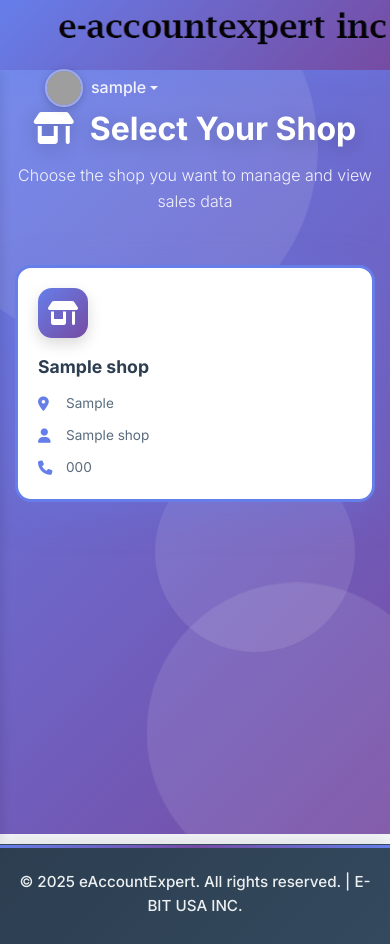
After one commit to MarufSwe/eAccountExpert, a Django app: page /dashboard/select-shop/ in a window 390 px wide. The commit adds this page. Run offline with Django 5.2, Linux system fonts and the light colour scheme; a user stored in the database is signed in; tables that the repository leaves empty hold one stand-in row (values such as "Sample post"); some libraries are stand-ins or nearby versions; grey boxes are pictures that could not be loaded.

Commit message:
change shop design

```diff
--- a/config/settings.py
+++ b/config/settings.py
@@ -131,5 +131,5 @@ STATIC_ROOT = os.path.join(BASE_DIR, 'static')
 DEFAULT_AUTO_FIELD = 'django.db.models.BigAutoField'
 
 
-LOGIN_REDIRECT_URL = 'home'
+LOGIN_REDIRECT_URL = 'shop_selection'
 LOGIN_URL = 'login'
--- a/config/urls.py
+++ b/config/urls.py
@@ -22,10 +22,10 @@ from django.contrib.auth.decorators import login_required
 def smart_redirect(request):
     """
     Smart redirect: show landing page for non-authenticated users,
-    redirect to dashboard for authenticated users
+    redirect to shop selection for authenticated users
     """
     if request.user.is_authenticated:
-        return redirect('sales_data_list')
+        return redirect('shop_selection')
     else:
         return redirect('landing_page')
 
--- a/landing/templates/landing/index.html
+++ b/landing/templates/landing/index.html
@@ -439,7 +439,7 @@
                         <a class="nav-link" href="#contact">Contact</a>
                     </li>
                     <li class="nav-item ms-3">
-                        <a href="/dashboard/" class="btn-dashboard">
+                        <a href="/dashboard/select-shop/" class="btn-dashboard">
                             <i class="fas fa-chart-line me-2"></i>Dashboard
                         </a>
                     </li>
@@ -564,7 +564,7 @@
                     <p class="cta-description">
                         For accounting, tax, and payroll services, get in touch with TBL today.
                     </p>
-                    <a href="/dashboard/" class="cta-btn">
+                    <a href="/dashboard/select-shop/" class="cta-btn">
                         <i class="fas fa-chart-line me-2"></i>Get Started Today
                     </a>
                 </div>
@@ -580,7 +580,7 @@
                 <div class="footer-nav">
                     <a href="#services">Services</a>
                     <a href="#about">About</a>
-                    <a href="/dashboard/">Dashboard</a>
+                    <a href="/dashboard/select-shop/">Dashboard</a>
                     <a href="#contact">Contact</a>
                 </div>
                 <div class="footer-contact">
--- a/sales/templates/base.html
+++ b/sales/templates/base.html
@@ -604,9 +604,15 @@
     <nav class="navbar">
         <!-- Left side: Brand only -->
         <div class="d-flex align-items-center">
-            <a class="navbar-brand" href="{% url 'landing_page' %}">
-                <img src="{% static 'images/ea.png' %}" alt="eAccountExpert Logo">
-            </a>
+            {% if user.is_authenticated %}
+                <a class="navbar-brand" href="{% url 'shop_selection' %}">
+                    <img src="{% static 'images/ea.png' %}" alt="eAccountExpert Logo">
+                </a>
+            {% else %}
+                <a class="navbar-brand" href="{% url 'landing_page' %}">
+                    <img src="{% static 'images/ea.png' %}" alt="eAccountExpert Logo">
+                </a>
+            {% endif %}
         </div>
 
         <!-- Right side: User menu -->
--- /dev/null
+++ b/sales/templates/shops/shop_selection.html
@@ -0,0 +1,510 @@
+{% extends "base.html" %}
+{% load static %}
+
+{% block title %}Select Your Shop{% endblock %}
+
+{% block content %}
+<style>
+    .shop-selection-container {
+        min-height: calc(100vh - 80px);
+        background: linear-gradient(135deg, #667eea 0%, #764ba2 100%);
+        margin: -20px;
+        padding: 60px 40px;
+        position: relative;
+        overflow: hidden;
+    }
+
+    /* Animated background circles */
+    .bg-circle {
+        position: absolute;
+        border-radius: 50%;
+        opacity: 0.1;
+        animation: float 20s infinite ease-in-out;
+    }
+
+    .bg-circle-1 {
+        width: 400px;
+        height: 400px;
+        background: white;
+        top: -100px;
+        left: -100px;
+        animation-delay: 0s;
+    }
+
+    .bg-circle-2 {
+        width: 300px;
+        height: 300px;
+        background: white;
+        bottom: -50px;
+        right: -50px;
+        animation-delay: 5s;
+    }
+
+    .bg-circle-3 {
+        width: 200px;
+        height: 200px;
+        background: white;
+        top: 50%;
+        right: 10%;
+        animation-delay: 10s;
+    }
+
+    @keyframes float {
+        0%, 100% { transform: translateY(0px) translateX(0px); }
+        50% { transform: translateY(-30px) translateX(30px); }
+    }
+
+    .selection-header {
+        text-align: center;
+        margin-bottom: 50px;
+        position: relative;
+        z-index: 1;
+    }
+
+    .selection-header h1 {
+        color: white;
+        font-weight: 800;
+        font-size: 3rem;
+        margin-bottom: 15px;
+        text-shadow: 0 4px 20px rgba(0, 0, 0, 0.2);
+    }
+
+    .selection-header p {
+        color: rgba(255, 255, 255, 0.9);
+        font-size: 1.3rem;
+        font-weight: 300;
+    }
+
+    .shops-grid {
+        display: grid;
+        grid-template-columns: repeat(4, 1fr);
+        gap: 25px;
+        max-width: 1600px;
+        margin: 0 auto;
+        position: relative;
+        z-index: 1;
+    }
+
+    .shop-card {
+        background: white;
+        border-radius: 16px;
+        padding: 25px;
+        cursor: pointer;
+        transition: all 0.4s cubic-bezier(0.175, 0.885, 0.32, 1.275);
+        border: 3px solid transparent;
+        box-shadow: 0 10px 40px rgba(0, 0, 0, 0.2);
+        position: relative;
+        overflow: hidden;
+    }
+
+    /* Colorful borders for cards */
+    .shop-card:nth-child(4n+1) {
+        border-color: #667eea;
+        box-shadow: 0 10px 40px rgba(102, 126, 234, 0.25);
+    }
+
+    .shop-card:nth-child(4n+2) {
+        border-color: #f093fb;
+        box-shadow: 0 10px 40px rgba(240, 147, 251, 0.25);
+    }
+
+    .shop-card:nth-child(4n+3) {
+        border-color: #4facfe;
+        box-shadow: 0 10px 40px rgba(79, 172, 254, 0.25);
+    }
+
+    .shop-card:nth-child(4n+4) {
+        border-color: #43e97b;
+        box-shadow: 0 10px 40px rgba(67, 233, 123, 0.25);
+    }
+
+    .shop-card::before {
+        content: '';
+        position: absolute;
+        top: 0;
+        left: 0;
+        right: 0;
+        height: 4px;
+        background: linear-gradient(90deg, #667eea 0%, #764ba2 100%);
+        transform: scaleX(0);
+        transition: transform 0.3s ease;
+    }
+
+    .shop-card:nth-child(4n+1)::before {
+        background: linear-gradient(90deg, #667eea 0%, #764ba2 100%);
+    }
+
+    .shop-card:nth-child(4n+2)::before {
+        background: linear-gradient(90deg, #f093fb 0%, #f5576c 100%);
+    }
+
+    .shop-card:nth-child(4n+3)::before {
+        background: linear-gradient(90deg, #4facfe 0%, #00f2fe 100%);
+    }
+
+    .shop-card:nth-child(4n+4)::before {
+        background: linear-gradient(90deg, #43e97b 0%, #38f9d7 100%);
+    }
+
+    .shop-card:hover::before {
+        transform: scaleX(1);
+    }
+
+    .shop-card:hover {
+        transform: translateY(-8px) scale(1.02);
+        box-shadow: 0 15px 50px rgba(102, 126, 234, 0.3);
+    }
+
+    .shop-card:nth-child(4n+1):hover {
+        box-shadow: 0 15px 50px rgba(102, 126, 234, 0.4);
+        border-color: #667eea;
+    }
+
+    .shop-card:nth-child(4n+2):hover {
+        box-shadow: 0 15px 50px rgba(240, 147, 251, 0.4);
+        border-color: #f093fb;
+    }
+
+    .shop-card:nth-child(4n+3):hover {
+        box-shadow: 0 15px 50px rgba(79, 172, 254, 0.4);
+        border-color: #4facfe;
+    }
+
+    .shop-card:nth-child(4n+4):hover {
+        box-shadow: 0 15px 50px rgba(67, 233, 123, 0.4);
+        border-color: #43e97b;
+    }
+
+    /* Icon backgrounds with matching colors */
+    .shop-card:nth-child(4n+1) .shop-icon-bg {
+        background: linear-gradient(135deg, #667eea 0%, #764ba2 100%);
+    }
+
+    .shop-card:nth-child(4n+2) .shop-icon-bg {
+        background: linear-gradient(135deg, #f093fb 0%, #f5576c 100%);
+    }
+
+    .shop-card:nth-child(4n+3) .shop-icon-bg {
+        background: linear-gradient(135deg, #4facfe 0%, #00f2fe 100%);
+    }
+
+    .shop-card:nth-child(4n+4) .shop-icon-bg {
+        background: linear-gradient(135deg, #43e97b 0%, #38f9d7 100%);
+    }
+
+    .shop-icon-bg {
+        width: 60px;
+        height: 60px;
+        border-radius: 14px;
+        display: flex;
+        align-items: center;
+        justify-content: center;
+        margin-bottom: 18px;
+        box-shadow: 0 6px 15px rgba(0, 0, 0, 0.15);
+    }
+
+    .shop-icon {
+        font-size: 1.8rem;
+        color: white;
+    }
+
+    .shop-card h3 {
+        margin: 0 0 15px 0;
+        font-weight: 700;
+        color: #2c3e50;
+        font-size: 1.2rem;
+        line-height: 1.3;
+    }
+
+    .shop-info {
+        display: flex;
+        flex-direction: column;
+        gap: 10px;
+    }
+
+    .shop-info-item {
+        display: flex;
+        align-items: center;
+        color: #5a6c7d;
+        font-size: 0.88rem;
+    }
+
+    .shop-info-item i {
+        width: 20px;
+        margin-right: 8px;
+        font-size: 0.9rem;
+    }
+
+    /* Different icon colors for each card */
+    .shop-card:nth-child(4n+1) .shop-info-item i {
+        color: #667eea;
+    }
+
+    .shop-card:nth-child(4n+2) .shop-info-item i {
+        color: #f093fb;
+    }
+
+    .shop-card:nth-child(4n+3) .shop-info-item i {
+        color: #4facfe;
+    }
+
+    .shop-card:nth-child(4n+4) .shop-info-item i {
+        color: #43e97b;
+    }
+
+    .shop-arrow {
+        position: absolute;
+        bottom: 20px;
+        right: 20px;
+        width: 35px;
+        height: 35px;
+        border-radius: 50%;
+        display: flex;
+        align-items: center;
+        justify-content: center;
+        color: white;
+        opacity: 0;
+        transform: translateX(-10px);
+        transition: all 0.3s ease;
+    }
+
+    .shop-card:nth-child(4n+1) .shop-arrow {
+        background: linear-gradient(135deg, #667eea 0%, #764ba2 100%);
+    }
+
+    .shop-card:nth-child(4n+2) .shop-arrow {
+        background: linear-gradient(135deg, #f093fb 0%, #f5576c 100%);
+    }
+
+    .shop-card:nth-child(4n+3) .shop-arrow {
+        background: linear-gradient(135deg, #4facfe 0%, #00f2fe 100%);
+    }
+
+    .shop-card:nth-child(4n+4) .shop-arrow {
+        background: linear-gradient(135deg, #43e97b 0%, #38f9d7 100%);
+    }
+
+    .shop-card:hover .shop-arrow {
+        opacity: 1;
+        transform: translateX(0);
+    }
+
+    .no-shops-container {
+        background: white;
+        border-radius: 20px;
+        padding: 60px;
+        text-align: center;
+        max-width: 600px;
+        margin: 0 auto;
+        box-shadow: 0 20px 60px rgba(0, 0, 0, 0.2);
+    }
+
+    .no-shops-container i {
+        font-size: 5rem;
+        color: #bdc3c7;
+        margin-bottom: 30px;
+    }
+
+    .no-shops-container h3 {
+        color: #2c3e50;
+        font-weight: 700;
+        margin-bottom: 15px;
+    }
+
+    .no-shops-container p {
+        color: #7f8c8d;
+        font-size: 1.1rem;
+        margin-bottom: 30px;
+    }
+
+    .create-shop-btn {
+        background: linear-gradient(135deg, #f093fb 0%, #f5576c 100%);
+        color: white;
+        border: none;
+        padding: 15px 40px;
+        border-radius: 50px;
+        font-weight: 600;
+        text-decoration: none;
+        display: inline-block;
+        transition: all 0.3s ease;
+        box-shadow: 0 8px 20px rgba(240, 147, 251, 0.3);
+        font-size: 1.1rem;
+    }
+
+    .create-shop-btn:hover {
+        transform: translateY(-3px);
+        box-shadow: 0 12px 30px rgba(240, 147, 251, 0.5);
+        color: white;
+        text-decoration: none;
+    }
+
+    /* Loading animation */
+    .shop-card.loading {
+        pointer-events: none;
+        opacity: 0.6;
+    }
+
+    .shop-card.loading::after {
+        content: '';
+        position: absolute;
+        top: 50%;
+        left: 50%;
+        width: 40px;
+        height: 40px;
+        margin: -20px 0 0 -20px;
+        border: 3px solid #f3f3f3;
+        border-top: 3px solid #667eea;
+        border-radius: 50%;
+        animation: spin 1s linear infinite;
+    }
+
+    @keyframes spin {
+        0% { transform: rotate(0deg); }
+        100% { transform: rotate(360deg); }
+    }
+
+    /* Responsive Design */
+    @media (max-width: 1400px) {
+        .shops-grid {
+            grid-template-columns: repeat(3, 1fr);
+            gap: 20px;
+        }
+    }
+
+    @media (max-width: 1024px) {
+        .shops-grid {
+            grid-template-columns: repeat(2, 1fr);
+            gap: 20px;
+        }
+
+        .selection-header h1 {
+            font-size: 2.5rem;
+        }
+    }
+
+    @media (max-width: 768px) {
+        .shop-selection-container {
+            padding: 40px 20px;
+        }
+
+        .selection-header h1 {
+            font-size: 2rem;
+        }
+
+        .selection-header p {
+            font-size: 1rem;
+        }
+
+        .shops-grid {
+            grid-template-columns: 1fr;
+            gap: 15px;
+        }
+
+        .shop-card {
+            padding: 20px;
+        }
+
+        .shop-icon-bg {
+            width: 50px;
+            height: 50px;
+        }
+
+        .shop-icon {
+            font-size: 1.5rem;
+        }
+
+        .shop-card h3 {
+            font-size: 1.1rem;
+        }
+
+        .shop-info-item {
+            font-size: 0.85rem;
+        }
+    }
+</style>
+
+<div class="shop-selection-container">
+    <!-- Animated Background Circles -->
+    <div class="bg-circle bg-circle-1"></div>
+    <div class="bg-circle bg-circle-2"></div>
+    <div class="bg-circle bg-circle-3"></div>
+
+    <!-- Header -->
+    <div class="selection-header">
+        <h1><i class="fas fa-store-alt me-3"></i>Select Your Shop</h1>
+        <p>Choose the shop you want to manage and view sales data</p>
+    </div>
+
+    {% if shops %}
+        <!-- Shops Grid -->
+        <div class="shops-grid">
+            {% for shop in shops %}
+                <div class="shop-card" onclick="selectShop({{ shop.id }}, this)">
+                    <div class="shop-icon-bg">
+                        <i class="fas fa-store-alt shop-icon"></i>
+                    </div>
+
+                    <h3>{{ shop.name }}</h3>
+
+                    <div class="shop-info">
+                        {% if shop.location %}
+                            <div class="shop-info-item">
+                                <i class="fas fa-map-marker-alt"></i>
+                                <span>{{ shop.location }}</span>
+                            </div>
+                        {% endif %}
+
+                        {% if shop.owner_name %}
+                            <div class="shop-info-item">
+                                <i class="fas fa-user"></i>
+                                <span>{{ shop.owner_name }}</span>
+                            </div>
+                        {% endif %}
+
+                        {% if shop.contact_number %}
+                            <div class="shop-info-item">
+                                <i class="fas fa-phone"></i>
+                                <span>{{ shop.contact_number }}</span>
+                            </div>
+                        {% endif %}
+                    </div>
+
+                    <div class="shop-arrow">
+                        <i class="fas fa-arrow-right"></i>
+                    </div>
+                </div>
+            {% endfor %}
+        </div>
+    {% else %}
+        <!-- No Shops Message -->
+        <div class="no-shops-container">
+            <i class="fas fa-store-slash"></i>
+            <h3>No Shops Available</h3>
+            <p>Please create a shop to get started with your sales data management.</p>
+            <a href="{% url 'shop_create' %}" class="create-shop-btn">
+                <i class="fas fa-plus me-2"></i>Create New Shop
+            </a>
+        </div>
+    {% endif %}
+
+    <!-- Hidden form for submission -->
+    <form method="post" action="{% url 'select_shop' %}" id="shopSelectionForm" style="display: none;">
+        {% csrf_token %}
+        <input type="hidden" name="shop_id" id="selectedShopId" value="">
+    </form>
+</div>
+
+<script>
+function selectShop(shopId, cardElement) {
+    // Add loading state to clicked card
+    cardElement.classList.add('loading');
+
+    // Update hidden input
+    document.getElementById('selectedShopId').value = shopId;
+
+    // Submit form automatically
+    document.getElementById('shopSelectionForm').submit();
+}
+</script>
+
+{% endblock %}
--- a/sales/urls.py
+++ b/sales/urls.py
@@ -8,7 +8,7 @@ from sales.views.reconciliation.reconciliation_stats_views import reconciliation
 
 from .views.auth_views import register, user_login, user_logout
 from .views.sales_views import upload_sales_data, SalesDataListView
-from .views.shop_views import shop_list, shop_create
+from .views.shop_views import shop_list, shop_create, shop_selection, select_shop
 
 
 urlpatterns = [
@@ -16,10 +16,15 @@ urlpatterns = [
     path('login/', user_login, name='login'),
     path('logout/', user_logout, name='logout'),
 
+    # Shop selection (landing after login)
+    path('select-shop/', shop_selection, name='shop_selection'),
+    path('select-shop/submit/', select_shop, name='select_shop'),
 
+    # Sales data (requires shop selection)
     path('sales', SalesDataListView.as_view(), name='sales_data_list'),
     path('upload/', upload_sales_data, name='upload_sales_data'),
 
+    # Shop management
     path('shops/', shop_list, name='shop_list'),
     path('shops/create/', shop_create, name='shop_create'),
 
--- a/sales/views/shop_views.py
+++ b/sales/views/shop_views.py
@@ -4,7 +4,26 @@ from ..forms import ShopForm
 from django.contrib.auth.decorators import login_required
 
 
-# ✅ List all shops
+# ✅ Shop selection page (landing after login)
+@login_required
+def shop_selection(request):
+    shops = Shop.objects.all()
+    return render(request, 'shops/shop_selection.html', {'shops': shops})
+
+
+# ✅ Handle shop selection
+@login_required
+def select_shop(request):
+    if request.method == 'POST':
+        shop_id = request.POST.get('shop_id')
+        if shop_id:
+            # Store selected shop in session
+            request.session['selected_shop_id'] = int(shop_id)
+            return redirect('sales_data_list')
+    return redirect('shop_selection')
+
+
+# ✅ List all shops (admin view)
 @login_required
 def shop_list(request):
     shops = Shop.objects.all()
```
Also changed, not shown: sales/templates/sales/sales_data_list.html (+7 -33 lines), sales/templates/sales/upload.html (+9 -24 lines), sales/views/sales_views.py (+22 -10 lines).
